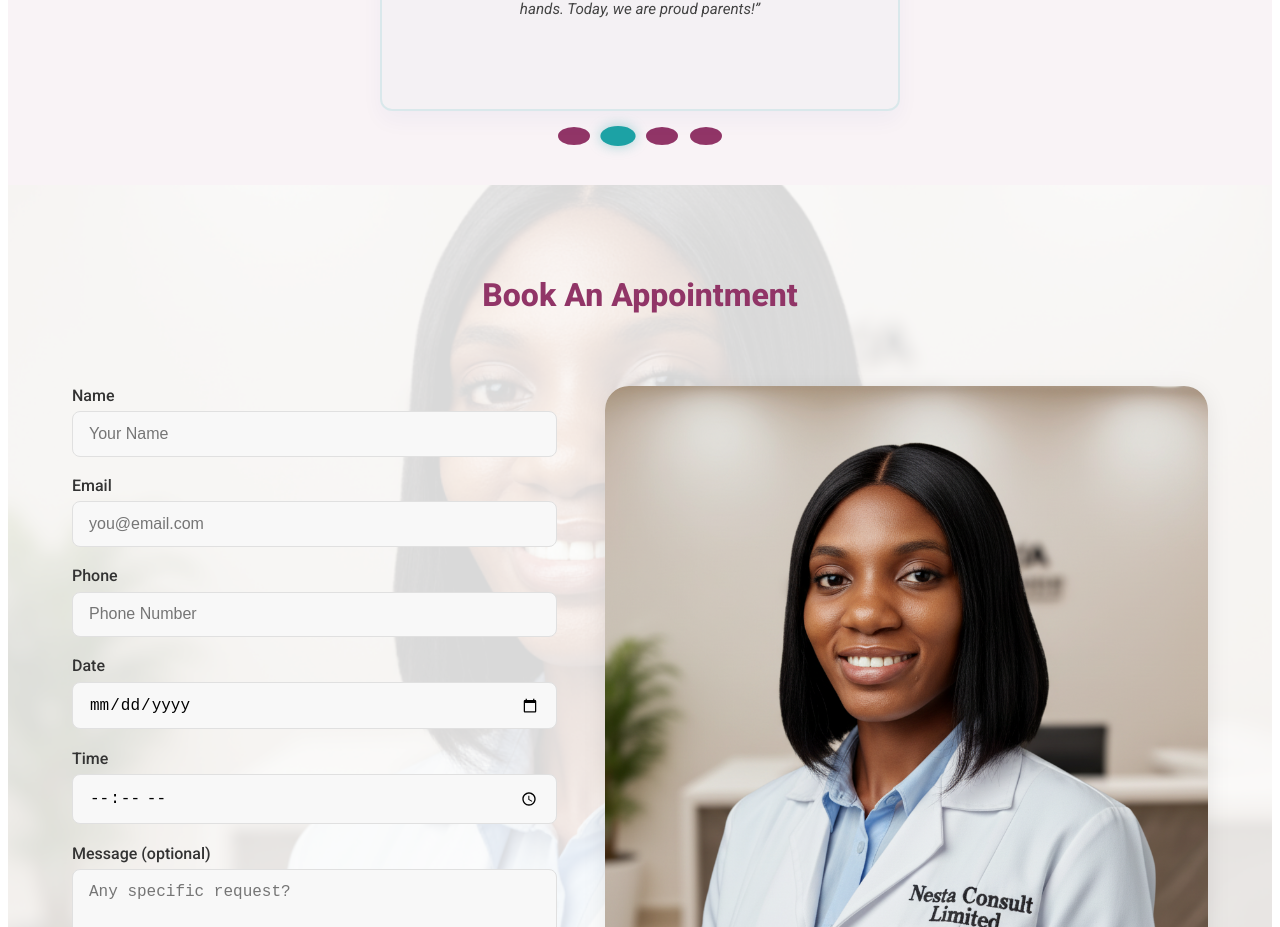
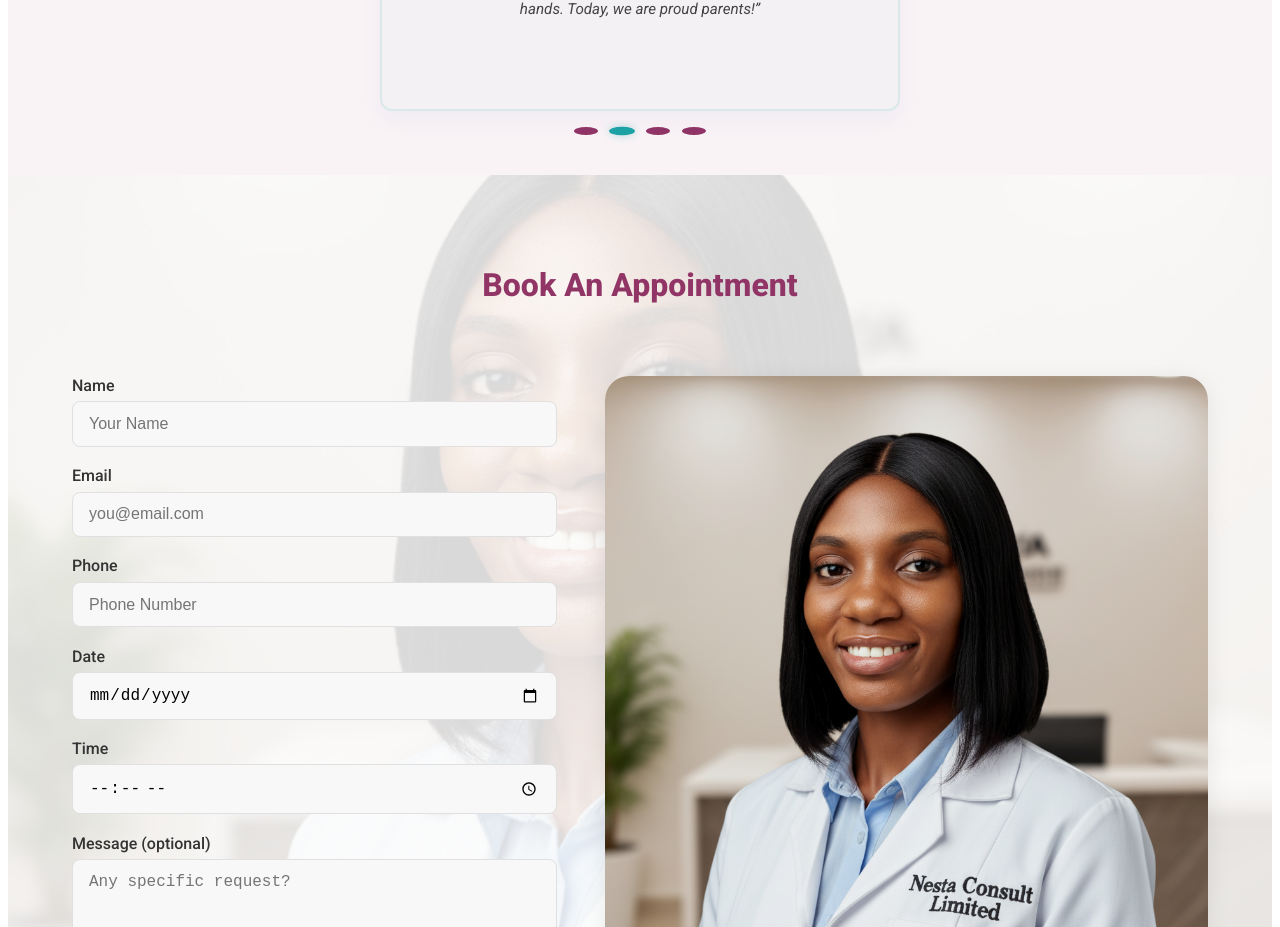
Before and after one commit to Chachi444/Nesta-Consult-Limited, a React (Create React App) app: page / in a window 1280 px wide. Shown: the part 7499-8426 px from the top of the page. Built offline with nearby package versions, Linux system fonts and the light colour scheme.

Commit message:
dOmain added

```diff
--- a/src/components/Testimonials.css
+++ b/src/components/Testimonials.css
@@ -135,6 +135,56 @@
   transform: scale(1.1);
 }
 
+/* Make buttons inside the testimonials section very small/tiny circular controls */
+.ncl-testimonials .btn,
+.ncl-testimonials button {
+  width: 24px;               /* tiny circle diameter */
+  height: 24px;
+  padding: 0;                /* remove inner padding */
+  font-size: 0.62rem;        /* very small label size */
+  border-radius: 50%;        /* keep circular */
+  display: inline-grid;
+  place-items: center;
+  line-height: 1;
+  min-width: 24px;
+  box-sizing: border-box;
+}
+
+/* small primary/outline variants */
+.ncl-testimonials .btn--primary,
+.ncl-testimonials .btn--outline {
+  width: 24px;
+  height: 24px;
+  padding: 0;
+  border-radius: 50%;
+}
+
+/* tiny hover effect (subtle) */
+.ncl-testimonials .btn:hover,
+.ncl-testimonials button:hover,
+.ncl-testimonials .btn:focus,
+.ncl-testimonials button:focus {
+  transform: translateY(-2px);
+  box-shadow: 0 6px 12px rgba(0,0,0,0.08);
+}
+
+/* Make the carousel dots extra small */
+.ncl-testimonials__dots .ncl-dot,
+.ncl-dot {
+  width: 8px;
+  height: 8px;
+  border-radius: 50%;
+}
+
+/* dot hover/active: keep subtle scale */
+.ncl-dot:hover {
+  transform: scale(1.08);
+}
+.ncl-dot.active {
+  transform: scale(1.08);
+  box-shadow: 0 0 8px rgba(28,162,165,0.32);
+}
+
 /* Responsive Tweaks */
 @media (max-width: 767px) {
   .ncl-testimonials__viewport {
```
Also changed, not shown: package.json (+10 -0 lines).
